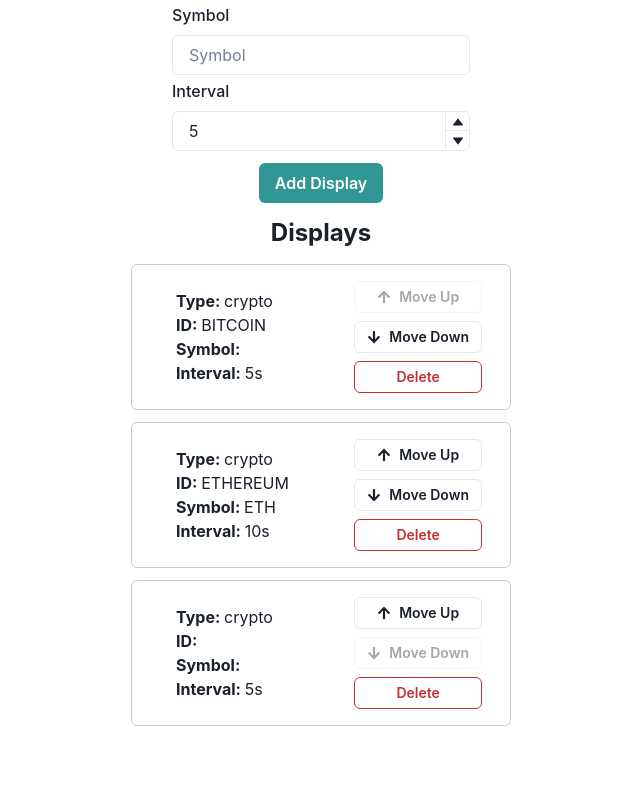
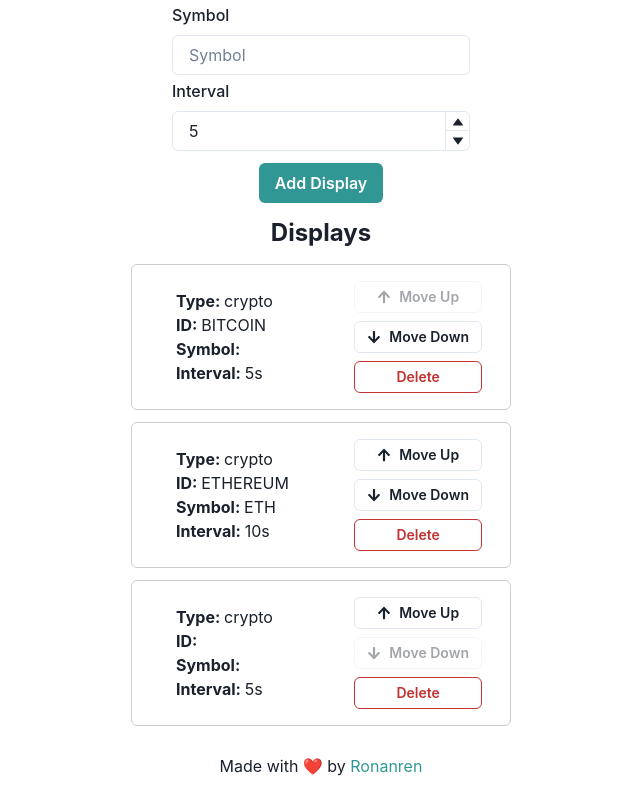
Before and after one commit to ronanren/CryptoTickerLed, a React (Create React App) app in the folder project/app/: page / in a window 1280 px wide. Shown: the part 224-1018 px from the top of the page, without its empty margins (319-959 px from the left). Before the commit the page ends 950 px from the top, so only its background shows below. Built offline with nearby package versions, Linux system fonts and the light colour scheme.

Commit message:
add footer

```diff
--- a/project/app/src/App.js
+++ b/project/app/src/App.js
@@ -5,6 +5,7 @@
 import { Flex, Heading } from '@chakra-ui/react'
 import DisplayForm from './components/displayForm';
 import DisplayItem from './components/displayItem';
+import Footer from './components/footer';
 
 function App() {
   const [displays, setDisplays] = useState([]);
@@ -62,8 +63,6 @@
       <Flex
         flexDirection="column"
         alignItems="center"
-        height="100vh"
-        mb={5}
       >
         <Heading as="h1" my={4}>
           CryptoTickerLed
@@ -85,6 +84,7 @@
             />
           ))
         )}
+        <Footer />
       </Flex>
     </ChakraProvider>
   )
--- /dev/null
+++ b/project/app/src/components/footer.js
@@ -0,0 +1,22 @@
+import { Box, Link, Text } from "@chakra-ui/react";
+
+const Footer = () => {
+	const githubProfileLink = "https://github.com/ronanren";
+
+	return (
+		<Box
+			as="footer"
+			py={4}
+			textAlign="center"
+		>
+			<Text>
+				Made with ❤️ by{" "}
+				<Link href={githubProfileLink} isExternal color="teal.500">
+					Ronanren
+				</Link>
+			</Text>
+		</Box>
+	);
+};
+
+export default Footer;
```
